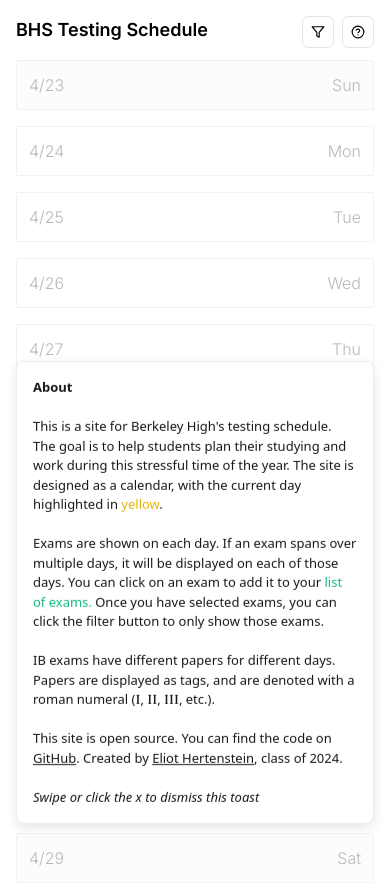
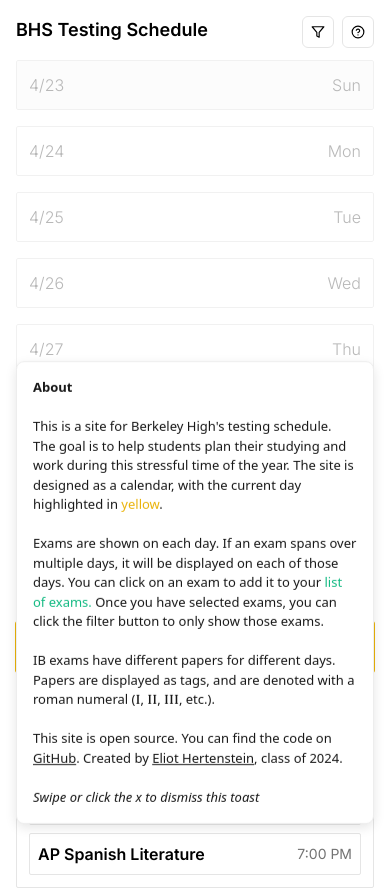
Before and after one commit to eiiot/testing.bhs.sh, a Next.js app: page / in a window 390 px wide. Shown: the top 890 px of the page. Built offline with nearby package versions, Linux system fonts and the light colour scheme.

Commit message:
remove max height on Day for mobile

```diff
--- a/components/Day.tsx
+++ b/components/Day.tsx
@@ -25,7 +25,7 @@ const Day = ({ date, exams }: DayProps) => {
   return (
     <div
       className={clsx(
-        "p-3 rounded-sm border-[1px] border-neutral-200 flex flex-col space-y-2",
+        "p-3 rounded-sm border-[1px] border-neutral-200 flex flex-col space-y-2 sm:aspect-[3/2]",
         date.getDay() === 0 || date.getDay() === 6
           ? "bg-neutral-50"
           : "bg-white",
@@ -37,8 +37,7 @@ const Day = ({ date, exams }: DayProps) => {
         new Date().getDate() > date.getDate() &&
           new Date().getMonth() >= date.getMonth() &&
           new Date().getFullYear() >= date.getFullYear() &&
-          "opacity-50",
-        exams.length > 0 ? "aspect-[3/2]" : "sm:aspect-[3/2]"
+          "opacity-50"
       )}
     >
       <span className="text-neutral-500 font-light flex flex-row justify-between">
```
